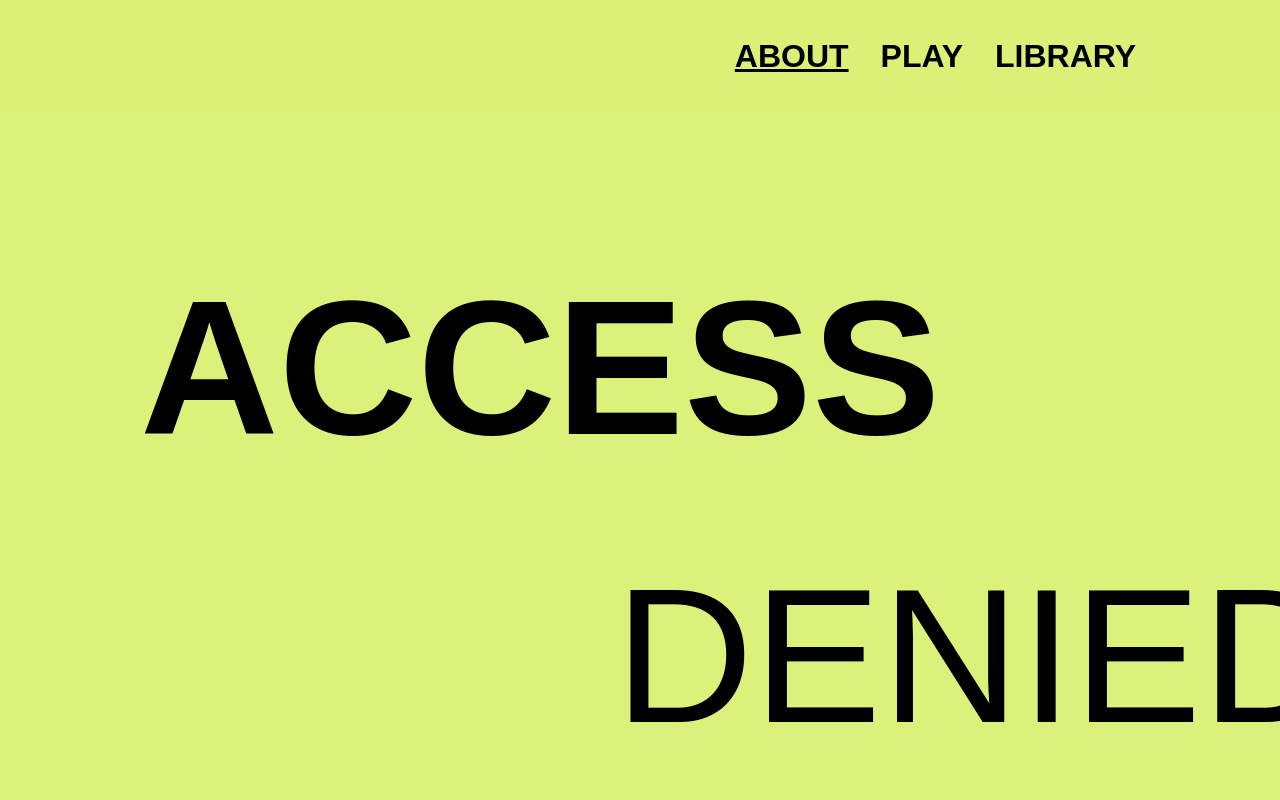
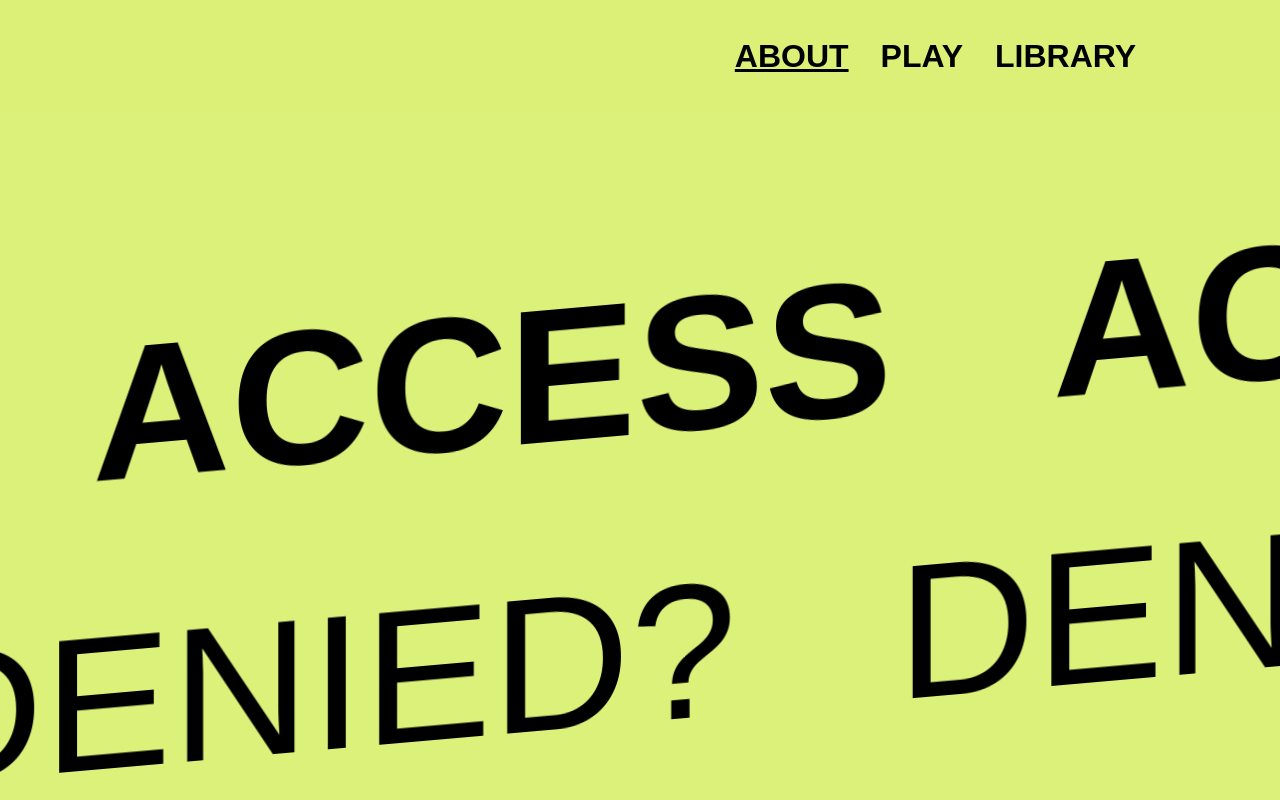
Before and after one commit to airadavometra/accesibleweb, a Next.js app: page / in a window 1280 px wide. Built offline with nearby package versions, Linux system fonts and the light colour scheme.

Commit message:
improve animation hero

```diff
--- a/pages/index.tsx
+++ b/pages/index.tsx
@@ -8,14 +8,28 @@ export default function Home() {
       <main className={s.main}>
         <section className={s.hero}>
           <div className={s.runningTextContainer}>
-            <div
-              className={classnames(s.boldHeroText, s.runningTextRightToLeft)}
-            >
-              access
+            <div className={classnames(s.boldHeroText, s.runningText)}>
+              <span>access&nbsp;&nbsp;&nbsp;</span>
+              <span>access&nbsp;&nbsp;&nbsp;</span>
+              <span>access&nbsp;&nbsp;&nbsp;</span>
+              <span>access&nbsp;&nbsp;&nbsp;</span>
+              <span>access&nbsp;&nbsp;&nbsp;</span>
+              <span>access&nbsp;&nbsp;&nbsp;</span>
+              <span>access&nbsp;&nbsp;&nbsp;</span>
+              <span>access&nbsp;&nbsp;&nbsp;</span>
             </div>
           </div>
           <div className={s.runningTextContainer}>
-            <div className={s.runningTextLeftToRight}>denied?</div>
+            <div className={classnames(s.runningText, s.runningLeft)}>
+              <span>denied?&nbsp;&nbsp;&nbsp;</span>
+              <span>denied?&nbsp;&nbsp;&nbsp;</span>
+              <span>denied?&nbsp;&nbsp;&nbsp;</span>
+              <span>denied?&nbsp;&nbsp;&nbsp;</span>
+              <span>denied?&nbsp;&nbsp;&nbsp;</span>
+              <span>denied?&nbsp;&nbsp;&nbsp;</span>
+              <span>denied?&nbsp;&nbsp;&nbsp;</span>
+              <span>denied?&nbsp;&nbsp;&nbsp;</span>
+            </div>
           </div>
         </section>
         <WidthContainer>
--- a/styles/Home.module.css
+++ b/styles/Home.module.css
@@ -9,7 +9,7 @@
   flex-direction: column;
   justify-content: center;
   font-family: var(--title-font);
-  font-size: 12rem;
+  font-size: 192px;
   text-transform: uppercase;
 }
 .height100 {
@@ -20,32 +20,21 @@
 }
 .runningTextContainer {
   width: 100%;
-  overflow: hidden;
+  display: flex;
+  transform: skewY(-5deg);
 }
-.runningTextRightToLeft {
-  width: fit-content;
-  transform: translateX(100vw);
-  animation: running-animation-right-to-left 10s linear infinite;
+.runningText {
+  animation: running-animation 20s linear infinite;
 }
-@keyframes running-animation-right-to-left {
+.runningLeft {
+  animation-direction: reverse;
+}
+@keyframes running-animation {
   from {
-    transform: translateX(100vw);
+    transform: translateX(-50%);
   }
   to {
-    transform: translateX(-100%);
-  }
-}
-.runningTextLeftToRight {
-  width: fit-content;
-  transform: translateX(-100%);
-  animation: running-animation-left-to-right 8s linear infinite;
-}
-@keyframes running-animation-left-to-right {
-  from {
-    transform: translateX(-100%);
-  }
-  to {
-    transform: translateX(100vw);
+    transform: translateX(0%);
   }
 }
 
```
